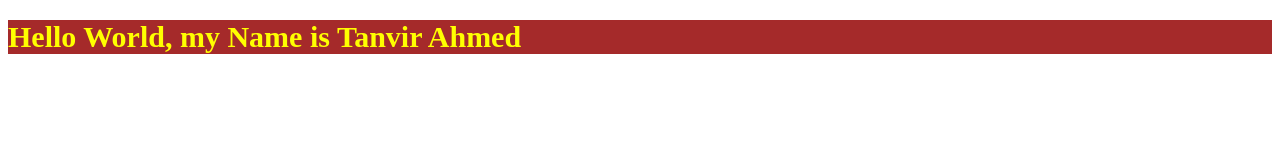
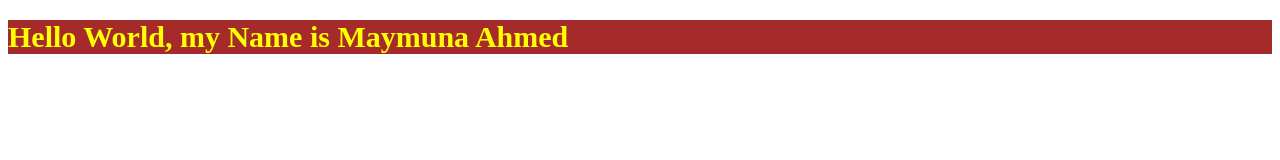
Before and after one commit to tanvirtbf/test-github-hello, a plain HTML site: page index.html in a window 1280 px wide. Drawn offline with Linux system fonts and the light colour scheme.

Commit message:
maymuna name add

```diff
--- a/index.html
+++ b/index.html
@@ -7,6 +7,6 @@
     <link rel="stylesheet" href="style.css" />
   </head>
   <body>
-    <h1 class="hello">Hello World, my Name is Tanvir Ahmed</h1>
+    <h1 class="hello">Hello World, my Name is Maymuna Ahmed</h1>
   </body>
 </html>
```
